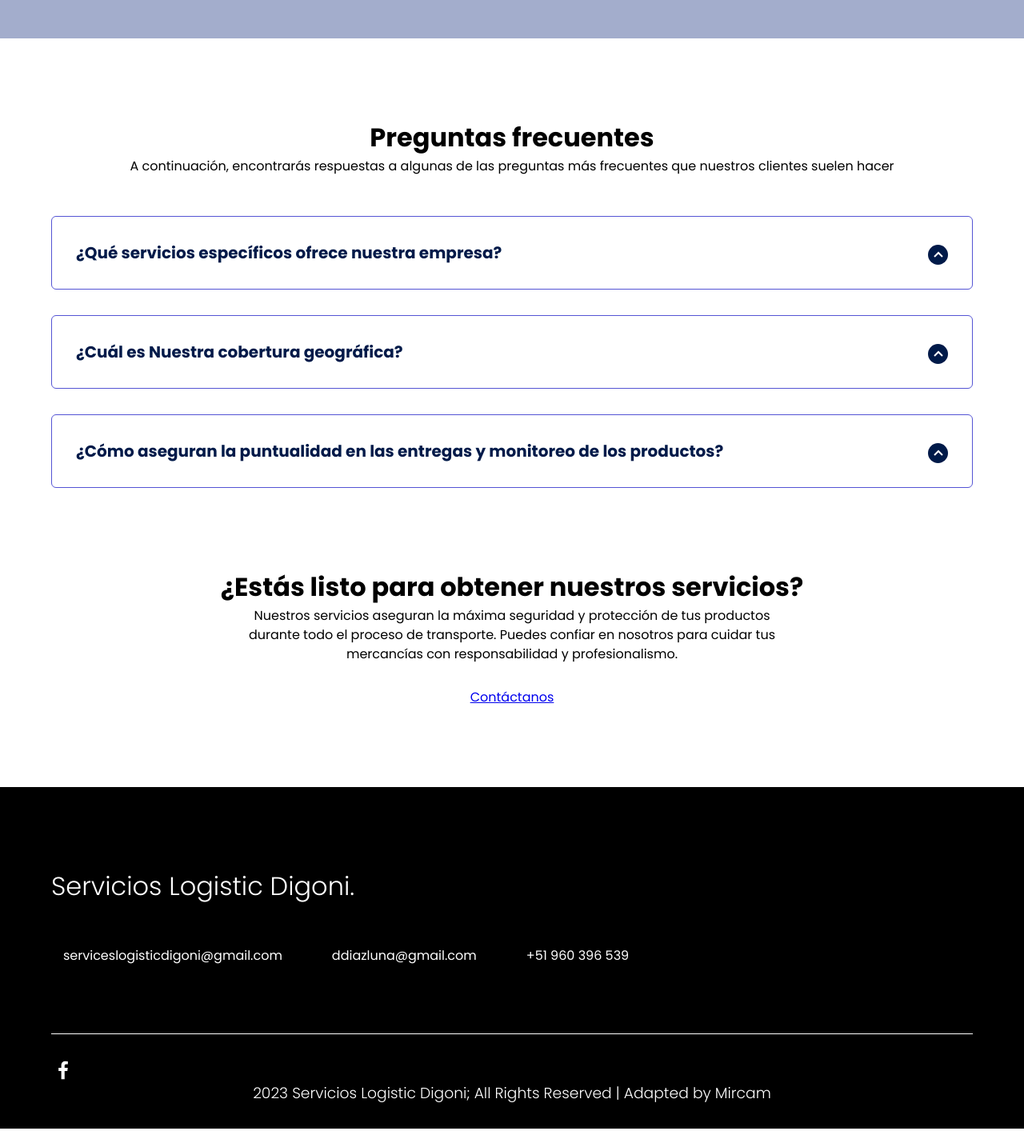
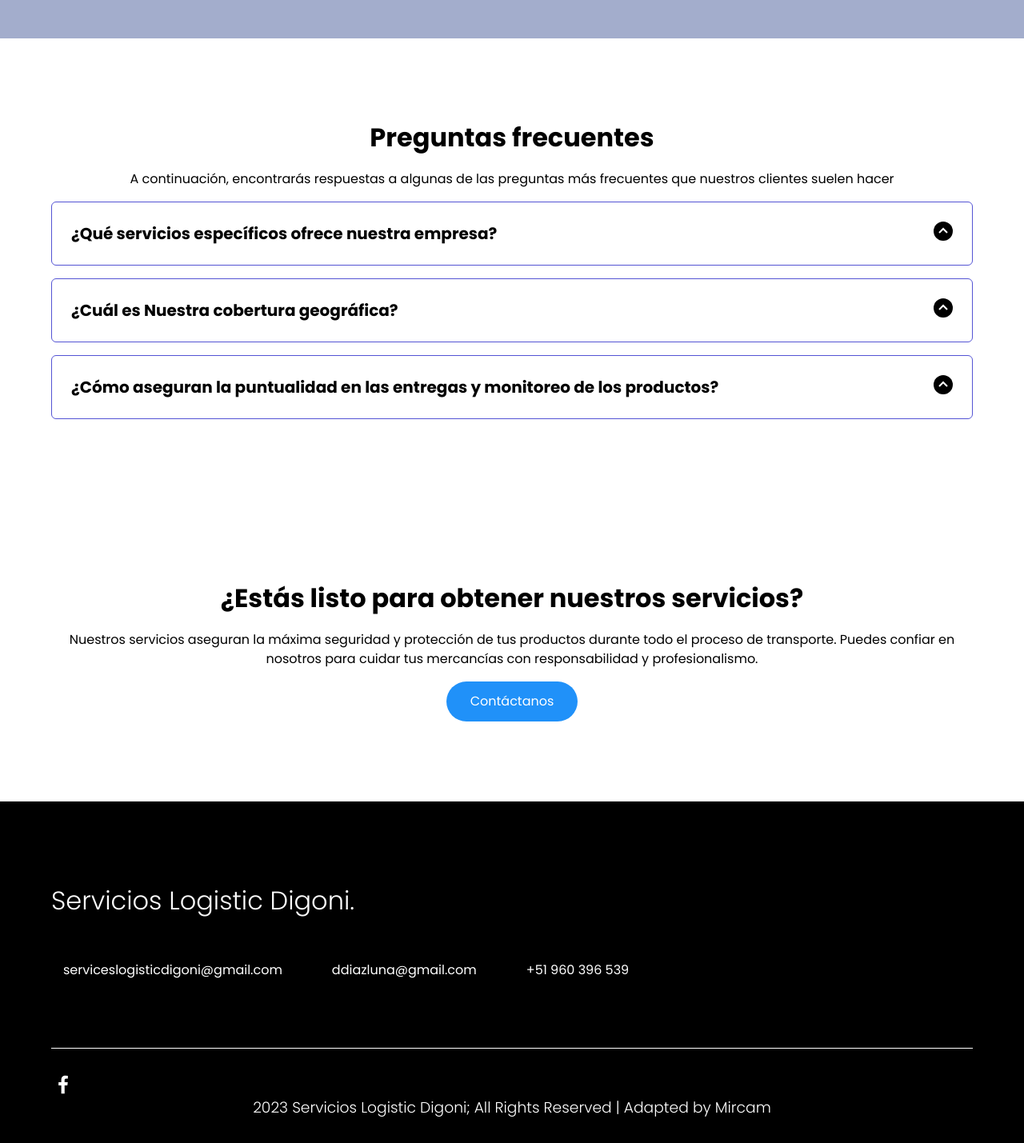
Before and after one commit to Vikernes27666/digoni, a PHP site: page / in a window 1280 px wide. Shown: the part 4075-5504 px from the top of the page at 80% size. Run offline with PHP 8.4, Linux system fonts and the light colour scheme.

Commit message:
Refactor faq and cta sections

```diff
--- a/css/normalize.css
+++ b/css/normalize.css
@@ -57,6 +57,10 @@ select {
   font: inherit;
 }
 
+details summary {
+  cursor: pointer;
+}
+
 /* Remove all animations, transitions and smooth scroll for people that prefer not to see them */
 @media (prefers-reduced-motion: reduce) {
   html:focus-within {
--- a/css/style.css
+++ b/css/style.css
@@ -5,6 +5,7 @@
   --color-title: #001a49;
   --fs-600: 3rem;
   --fs-500: 2rem;
+  --fs-400: 1.25rem;
 }
 
 body {
@@ -268,76 +269,72 @@ h1 {
   color: black;
 }
 
-/* Questions */
+/* FAQ (Frequently Asked Questions) */
 
-.questions {
+.faq > * + * {
+  margin-top: 1rem;
+}
+
+.faq__title,
+.faq__text {
   text-align: center;
 }
 
-.questions__container {
-  display: grid;
-  gap: 2em;
-  padding-top: 50px;
-  padding-bottom: 100px;
+.question summary {
+  position: relative;
 }
 
-.questions__padding {
-  padding: 0;
-  transition: padding 0.3s;
-  border: 1px solid #5454d4;
-  border-radius: 6px;
+.question summary {
+  list-style-type: none;
 }
 
-.questions__padding--add {
-  padding-bottom: 30px;
+.fake-toggle-btn {
+  position: absolute;
+  right: 0;
+  top: 0;
+  transition: transform 300ms;
+
+  width: 1.5rem;
+  aspect-ratio: 1;
+
+  background-image: url(../assets/icons/arrow.svg);
+  background-color: black;
+  border-radius: 50%;
 }
 
-.questions__answer {
-  padding: 0 30px 0;
-  overflow: hidden;
-}
-
-.questions__title {
-  text-align: left;
-  display: flex;
-  font-size: 20px;
-  padding: 30px 0 30px;
-  cursor: pointer;
-  color: var(--color-title);
-  justify-content: space-between;
-}
-
-.questions__arrow {
-  border-radius: 50%;
-  background-color: var(--color-title);
-  width: 25px;
-  height: 25px;
-  display: flex;
-  justify-content: center;
-  align-items: center;
-  align-self: flex-end;
-  margin-left: 10px;
-  transition: transform 0.3s;
-}
-
-.questions__arrow--rotate {
+.question[open] .fake-toggle-btn {
   transform: rotate(180deg);
 }
 
-.questions__show {
-  text-align: left;
-  height: 0;
-  transition: height 0.3s;
+.question {
+  border: 1px solid #5454d4;
+  border-radius: 6px;
+  padding: 1.5rem;
 }
 
-.questions__img {
-  display: block;
+.question__title {
+  display: inline;
+  font-size: var(--fs-400);
 }
 
-.questions__copy {
-  width: 60%;
-  margin: 0 auto;
-  margin-bottom: 30px;
+.question__content {
+  margin-top: 1.5rem;
+}
+
+/* CTA */
+
+.cta > * + * {
+  margin-top: 1em;
+}
+
+.cta__btn {
+  width: max-content;
+  margin-inline: auto;
+}
+
+.cta__title,
+.cta__text {
+  text-align: center;
 }
 
 /* Footer */
--- a/index.html
+++ b/index.html
@@ -325,86 +325,75 @@
         </div>
       </section>
 
-      <section class="questions container">
-        <h2 class="section-title">Preguntas frecuentes</h2>
-        <p class="questions__paragraph">
+      <section class="faq container">
+        <h2 class="faq__title section-title">Preguntas frecuentes</h2>
+        <p class="faq__text">
           A continuación, encontrarás respuestas a algunas de las preguntas más
           frecuentes que nuestros clientes suelen hacer
         </p>
 
-        <section class="questions__container">
-          <article class="questions__padding">
-            <div class="questions__answer">
-              <h3 class="questions__title">
+        <details class="question">
+          <summary>
+            <div class="fake-toggle-btn"></div>
+            <h3 class="question__title">
               ¿Qué servicios específicos ofrece nuestra empresa?
-                <span class="questions__arrow">
-                  <img src="./assets/icons/arrow.svg" class="questions__img" />
-                </span>
             </h3>
+          </summary>
+          <p class="question__content">
+            Nuestra empresa ofrece una variedad de servicios de transporte de
+            carga, que incluyen modalidades como plataformas, tolvas y reefers.
+            Con nuestras plataformas, podemos transportar cargas generales y
+            paletizadas de diferentes tamaños y pesos. Además, ofrecemos
+            servicios de transporte de materiales a granel utilizando vehículos
+            de tolva especializados. Para productos sensibles a la temperatura,
+            contamos con unidades de transporte refrigeradas (reefers). Si
+            deseas obtener más información sobre nuestros servicios específicos,
+            te invitamos a contactarnos y estaremos encantados de brindarte
+            todos los detalles que necesites.
+          </p>
+        </details>
 
-              <p class="questions__show">
-                Nuestra empresa ofrece una variedad de servicios de transporte
-                de carga, que incluyen modalidades como plataformas, tolvas y
-                reefers. Con nuestras plataformas, podemos transportar cargas
-                generales y paletizadas de diferentes tamaños y pesos. Además,
-                ofrecemos servicios de transporte de materiales a granel
-                utilizando vehículos de tolva especializados. Para productos
-                sensibles a la temperatura, contamos con unidades de transporte
-                refrigeradas (reefers). Si deseas obtener más información sobre
-                nuestros servicios específicos, te invitamos a contactarnos y
-                estaremos encantados de brindarte todos los detalles que
-                necesites.
-              </p>
-            </div>
-          </article>
-
-          <article class="questions__padding">
-            <div class="questions__answer">
-              <h3 class="questions__title">
+        <details class="question">
+          <summary>
+            <div class="fake-toggle-btn"></div>
+            <h3 class="question__title">
               ¿Cuál es Nuestra cobertura geográfica?
-                <span class="questions__arrow">
-                  <img src="./assets/icons/arrow.svg" class="questions__img" />
-                </span>
             </h3>
-
-              <p class="questions__show">
+          </summary>
+          <p class="question__content">
             Nuestra empresa tiene una amplia cobertura geográfica que abarca
             todas las regiones del Perú. Estamos comprometidos en brindar
-                nuestros servicios en todo el territorio nacional. Para obtener
-                más información específica sobre nuestra cobertura en tu área o
+            nuestros servicios en todo el territorio nacional. Para obtener más
+            información específica sobre nuestra cobertura en tu área o
             cualquier otra consulta, te invitamos a contactarnos. Estaremos
-                encantados de atenderte y proporcionarte la información
-                detallada que necesitas.
+            encantados de atenderte y proporcionarte la información detallada
+            que necesitas.
           </p>
-            </div>
-          </article>
+        </details>
 
-          <article class="questions__padding">
-            <div class="questions__answer">
-              <h3 class="questions__title">
+        <details class="question">
+          <summary>
+            <div class="fake-toggle-btn"></div>
+            <h3 class="question__title">
               ¿Cómo aseguran la puntualidad en las entregas y monitoreo de los
               productos?
-                <span class="questions__arrow">
-                  <img src="./assets/icons/arrow.svg" class="questions__img" />
-                </span>
             </h3>
-
-              <p class="questions__show">
-                Utilizamos GPS las 24 horas del día y un centro de monitoreo
-                para asegurar la puntualidad en las entregas y el seguimiento de
-                los productos. Esto nos permite proporcionar a nuestros clientes
+          </summary>
+          <p class="question__content">
+            Utilizamos GPS las 24 horas del día y un centro de monitoreo para
+            asegurar la puntualidad en las entregas y el seguimiento de los
+            productos. Esto nos permite proporcionar a nuestros clientes
             información en tiempo real sobre el estado y la ubicación de sus
             productos.
           </p>
-            </div>
-          </article>
+        </details>
       </section>
 
-        <section class="questions__offer">
-          <h2 class="section-title">
+      <section class="container cta">
+        <h2 class="cta__title section-title">
           ¿Estás listo para obtener nuestros servicios?
         </h2>
-          <p class="questions__copy">
+        <p class="cta__text">
           Nuestros servicios aseguran la máxima seguridad y protección de tus
           productos durante todo el proceso de transporte. Puedes confiar en
           nosotros para cuidar tus mercancías con responsabilidad y
@@ -412,10 +401,9 @@
         </p>
         <a
           href="https://api.whatsapp.com/send?phone=%2B51960396539&data=ARBXrvRhcrcintod_eZiTww88VxyQ63NcsbN0nlBJPb7L7kWYC4huI_zwTEQm0z6rHF7GpalOiQt2cZw1PRFlhv5l6KmqLzSJ_RaNO-s4tAyQwi_qiTcNih12_y2NDL88jkD9lsUzdO-tHyst7blOtsXzw&source=FB_Page&app=facebook&entry_point=page_cta&fbclid=IwAR1U9yuIs_fP42USiUj61zu0Ni7z4U_qr7zse0TxfOraP8ijeQiZVFbaZm0"
-            class="cta"
+          class="cta__btn btn btn-primary"
           >Contáctanos</a
         >
-        </section>
       </section>
     </main>
 
```
Lines whose indentation alone changed are shown as unchanged.
